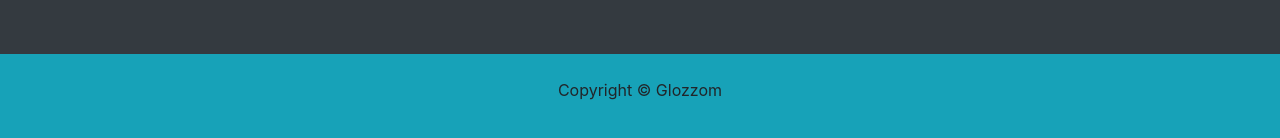
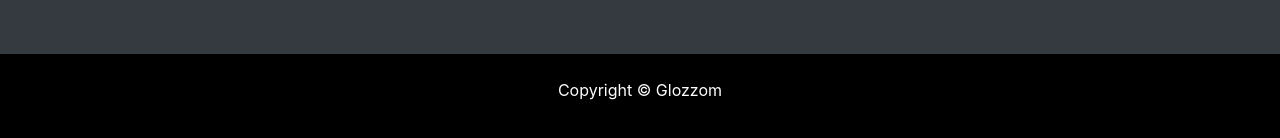
Before and after one commit to avnikolaou/bootstrap-4-themes, a React (Create React App) app: page /Glozzom in a window 1280 px wide. Shown: the part 2731-2869 px from the top of the page. Built offline with nearby package versions, Linux system fonts and the light colour scheme.

Commit message:
fix: project 3 footer colors

```diff
--- a/src/Projects/Glozzom_Multi_Page_Theme/App.css
+++ b/src/Projects/Glozzom_Multi_Page_Theme/App.css
@@ -48,4 +48,8 @@
   #video-play a {
     color: white; }
 
+#main-footer {
+  background-color: #000;
+  color: #ffffff; }
+
 /*# sourceMappingURL=App.css.map */
--- a/src/Projects/Glozzom_Multi_Page_Theme/App.scss
+++ b/src/Projects/Glozzom_Multi_Page_Theme/App.scss
@@ -63,3 +63,8 @@
         color: white;
     }
 }
+
+#main-footer {
+    background-color: #000;
+    color: #ffffff;
+}
--- a/src/Projects/Glozzom_Multi_Page_Theme/Footer.js
+++ b/src/Projects/Glozzom_Multi_Page_Theme/Footer.js
@@ -4,7 +4,7 @@
 
     render() {
         return (
-            <footer id="main-footer" className="text-center p-4 bg-info">
+            <footer id="main-footer" className="text-center p-4">
                 <div className="container">
                     <div className="row">
                         <div className="col">
```
Also changed, not shown: 2 other files (tests, documents, lock files or other folders).
